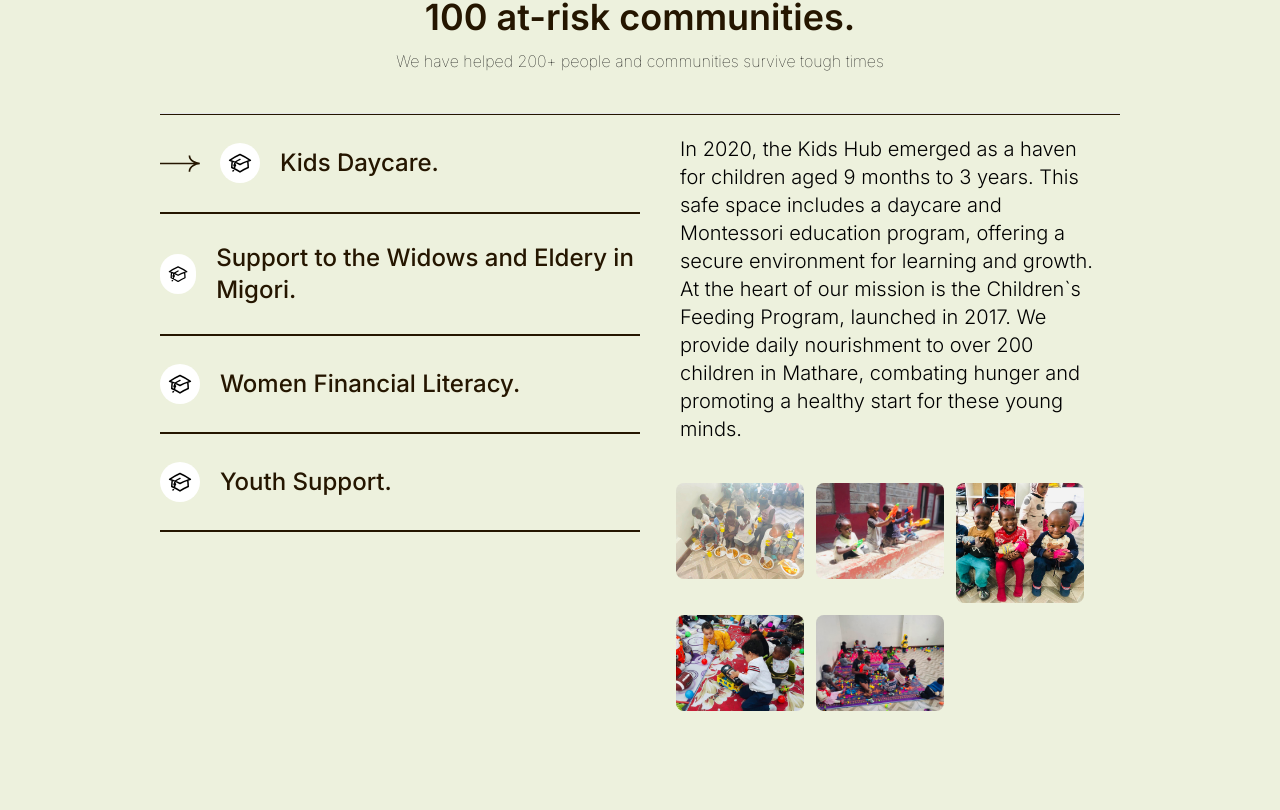
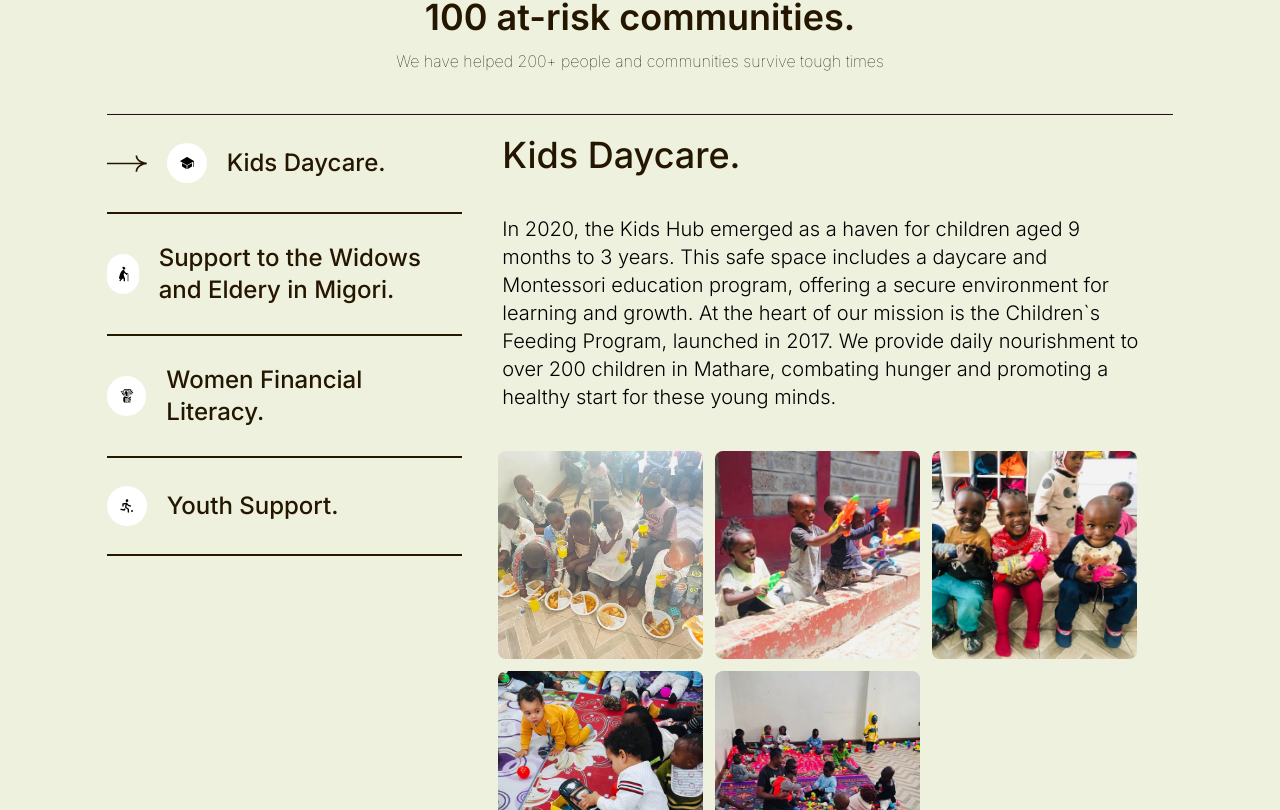
Before and after one commit to koechian/hopecompassioncenter, a Next.js app: page /pages/projects in a window 1280 px wide. Shown: the part 670-1480 px from the top of the page. Built offline with nearby package versions, Linux system fonts and the light colour scheme; a web font is replaced by a local one.

Commit message:
feat: projects -ui-changes

```diff
--- a/app/pages/about/page.js
+++ b/app/pages/about/page.js
@@ -96,7 +96,7 @@ function About() {
             buttons.map((btn, index) => (
               <button
                 onClick={() => { setSelected(index) }}
-                className={`ring-1 ring-orange ${selected == index ? 'bg-orange text-cream ' : 'bg-brown text-orange'} z-[2] w-2/12 hover:bg-orange_light hover:text-gray-300 hover:scale-105 transition-all ease-in-expo rounded-full tablet:rounded py-2 uppercase `}>
+                className={`ring-1 ring-orange ${selected >= index ? 'bg-orange text-cream ' : 'bg-brown text-orange'} z-[2] w-2/12 hover:bg-orange_light hover:text-gray-300 hover:scale-105 transition-all ease-in-expo rounded-full tablet:rounded-full py-2 uppercase `}>
                 <p className="hidden tablet:block">{btn.toString()}</p>
                 <p className="block tablet:hidden">{index + 1}</p>
               </button>
--- a/app/pages/projects/data.jsx
+++ b/app/pages/projects/data.jsx
@@ -3,6 +3,33 @@ import kids_2 from './project_images/kids_happy_2.jpg'
 import kids_3 from './project_images/kids_happy_3.jpg'
 import kids_4 from './project_images/kids_center_1.jpg'
 import kids_5 from './project_images/kids_center_2.jpg'
+
+import womens_1 from './project_images/women_lit_1.jpg'
+import womens_2 from './project_images/women_lit_2.jpg'
+import womens_3 from './project_images/women_lit_3.jpg'
+import womens_4 from './project_images/women_lit_4.jpg'
+
+import sports_1 from './project_images/sports_1.jpg'
+import sports_2 from './project_images/sports_2.jpg'
+import sports_3 from './project_images/sports_3.jpg'
+import sports_4 from './project_images/sports_4.jpg'
+import sports_5 from './project_images/sports_5.jpg'
+
+import elderly_1 from './project_images/elderly_1.jpg'
+import elderly_2 from './project_images/elderly_2.jpg'
+import elderly_3 from './project_images/elderly_3.jpg'
+import elderly_4 from './project_images/elderly_4.jpg'
+import elderly_5 from './project_images/migori_event_2.jpg'
+import elderly_6 from './project_images/migori_ladies_2.jpg'
+import elderly_7 from './project_images/migori_ladies_3.jpg'
+
+
+
+
+
+
+
+
 
 
 
@@ -67,7 +94,7 @@ export const actualProjects = [
         requested_donations: 150000,
         given_donations: 50000,
         project_name: 'Support to the Widows and Eldery in Migori.',
-        project_images: [kids_1],
+        project_images: [elderly_1,elderly_2,elderly_4,elderly_5,elderly_6,elderly_7],
         project_description: 'Focused on the well-being of elderly women in Migori, our initiatives provide support through farming projects and financial assistance. We aim to bring hope and dignity to those who have faced hunger, oppression, and despair.'
 
     },
@@ -76,7 +103,7 @@ export const actualProjects = [
         requested_donations: 150000,
         given_donations: 15000,
         project_name: 'Women Financial Literacy.',
-        project_images: [kids_1],
+        project_images: [womens_1,womens_2,womens_3,womens_4],
         project_description: 'In Mathare, we empower a group of over 25 women through financial literacy training and skills development. From liquid soap making to candle and jelly making, these programs equip women with the tools to enhance their livelihoods.'
 
     },
@@ -85,7 +112,7 @@ export const actualProjects = [
         requested_donations: 150000,
         given_donations: 15000,
         project_name: 'Youth Support.',
-        project_images: [kids_1],
+        project_images: [sports_1,sports_5,sports_2,sports_4,sports_3],
         project_description: 'Addressing the challenges faced by urban youths, our weekly Youth Empowerment Initiative brings together 25 individuals. Through skills training, financial literacy, and mindset shift programs, we empower them to overcome obstacles and pursue a brighter future.'
     },
 ]
--- a/app/pages/projects/page.js
+++ b/app/pages/projects/page.js
@@ -3,9 +3,15 @@ import { ProjectCard } from "@/app/components/Cards/cards";
 import { HomeContentsData, actualProjects, projects } from "./data";
 import Link from "next/link";
 import { useState } from "react";
+import { GiTakeMyMoney } from "react-icons/gi";
+import { TbPlayFootball } from "react-icons/tb";
+import { GiBabyfootPlayers } from "react-icons/gi";
+import { IoIosSchool } from "react-icons/io";
+import { MdElderlyWoman } from "react-icons/md";
 
 
-const CtgCard = ({ title, selected, setFunction, index }) => {
+
+const CtgCard = ({ title, selected, setFunction, index, Icon }) => {
   return (
     <div
       onMouseOver={() => setFunction(index)}
@@ -17,9 +23,7 @@ const CtgCard = ({ title, selected, setFunction, index }) => {
       }
 
       <div className="rounded-full w-10 h-10 bg-white justify-center items-center flex object-contain p-2">
-        <svg xmlns="http://www.w3.org/2000/svg" fill="none" viewBox="0 0 24 24" stroke-width="1.5" stroke="currentColor" className="w-full h-full">
-          <path stroke-linecap="round" stroke-linejoin="round" d="M4.26 10.147a60.438 60.438 0 0 0-.491 6.347A48.62 48.62 0 0 1 12 20.904a48.62 48.62 0 0 1 8.232-4.41 60.46 60.46 0 0 0-.491-6.347m-15.482 0a50.636 50.636 0 0 0-2.658-.813A59.906 59.906 0 0 1 12 3.493a59.903 59.903 0 0 1 10.399 5.84c-.896.248-1.783.52-2.658.814m-15.482 0A50.717 50.717 0 0 1 12 13.489a50.702 50.702 0 0 1 7.74-3.342M6.75 15a.75.75 0 1 0 0-1.5.75.75 0 0 0 0 1.5Zm0 0v-3.675A55.378 55.378 0 0 1 12 8.443m-7.007 11.55A5.981 5.981 0 0 0 6.75 15.75v-1.5" />
-        </svg>
+        <Icon />
 
       </div>
       <h3 className="text-brown text-2xl font-medium">{title}</h3>
@@ -27,19 +31,22 @@ const CtgCard = ({ title, selected, setFunction, index }) => {
   )
 }
 
-const ContentCard = ({ content, images }) => {
+const icons = [IoIosSchool, MdElderlyWoman, GiTakeMyMoney, TbPlayFootball]
+
+const ContentCard = ({ content, images, title }) => {
   return (
     <div className="w-full flex flex-col gap-10 p-5">
+      <h3 className="text-brown text-4xl font-medium ps-5">{title}</h3>
       <p className="w-full text-xl font-light ps-5 ">
         {content}
       </p>
       <div class="grid grid-cols-3 md:grid-cols-3 gap-3 px-4">
         {
-          images.map((img) =>{
+          images.map((img) => {
             console.log(img.src)
             return (
               <div>
-                <img class="h-auto max-w-full rounded-lg" src={img.src} alt="" />
+                <img class="w-full object-cover h-52 rounded-lg" src={img.src} alt="" />
               </div>
             )
           })
@@ -79,17 +86,21 @@ export default function Page() {
         <h2 className="text-brown text-4xl font-semibold w-3/4 text-center">We've assisted upwards of 100 at-risk communities.</h2>
         <p className="text-black text-center font-thin pt-3">We have helped 200+ people and communities survive tough times</p>
       </div>
-      <hr className="w-3/4 bg-brown h-[1.5px]" />
-      <div className="flex flex-row w-3/4 justify-between">
-        <div className="w-1/2 flex flex-col">
+      <hr className="w-10/12 bg-brown h-[1.5px]" />
+      <div className="flex flex-row w-10/12 justify-between">
+        <div className="w-4/12 flex flex-col">
           {
             actualProjects.map((project, index) => (
-              <CtgCard title={project.project_name} selected={index == selected} index={index} setFunction={toggleSelected} />
+              <CtgCard title={project.project_name} selected={index == selected} index={index} setFunction={toggleSelected} Icon={icons[index]} />
             ))
           }
         </div>
-        <div className="w-1/2">
-          <ContentCard content={actualProjects[selected].project_description} images={actualProjects[selected].project_images} />
+        <div className="w-8/12">
+          <ContentCard
+            content={actualProjects[selected].project_description}
+            images={actualProjects[selected].project_images}
+            title={actualProjects[selected].project_name}
+          />
         </div>
 
       </div>
--- a/package.json
+++ b/package.json
@@ -13,6 +13,7 @@
     "next": "^14.0.4",
     "react": "^18",
     "react-dom": "^18",
+    "react-icons": "^5.0.1",
     "react-toastify": "^9.1.3"
   },
   "devDependencies": {
```
Also changed, not shown: 1 other file (tests, documents, lock files or other folders).
